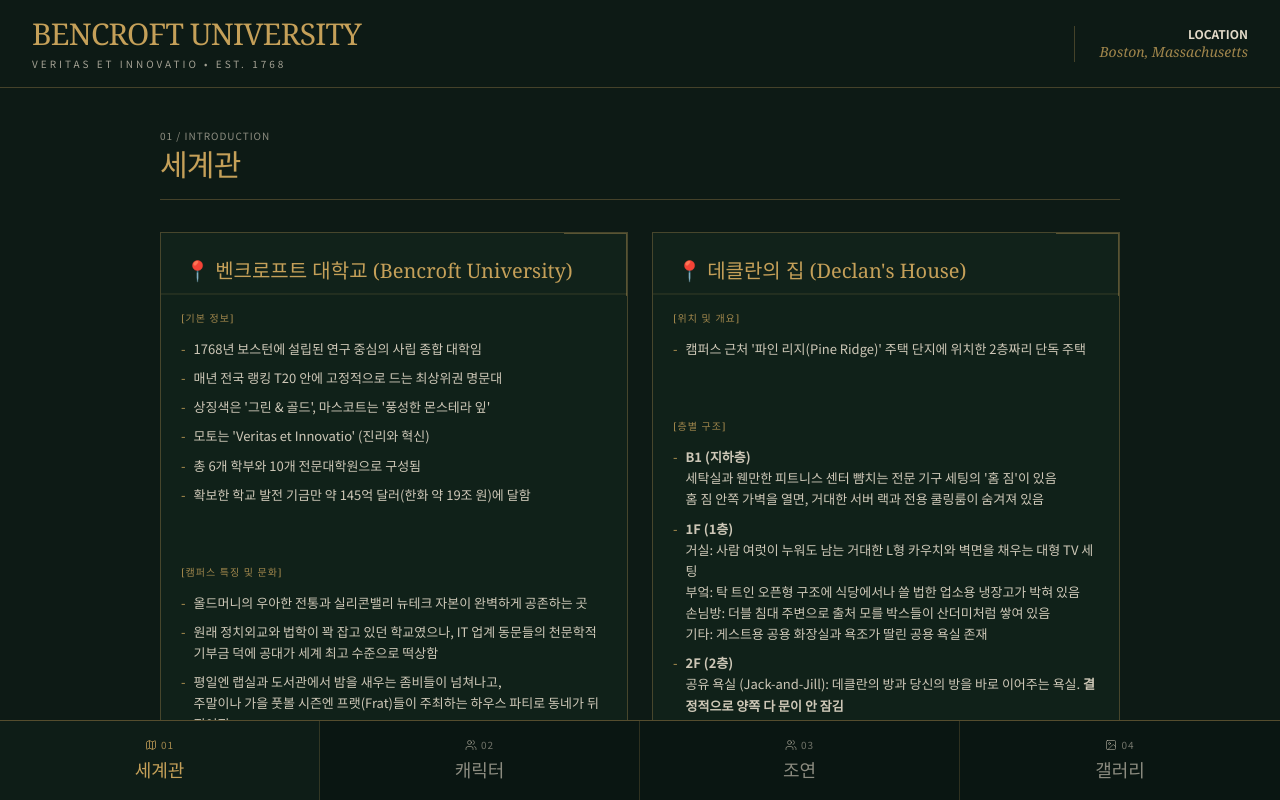
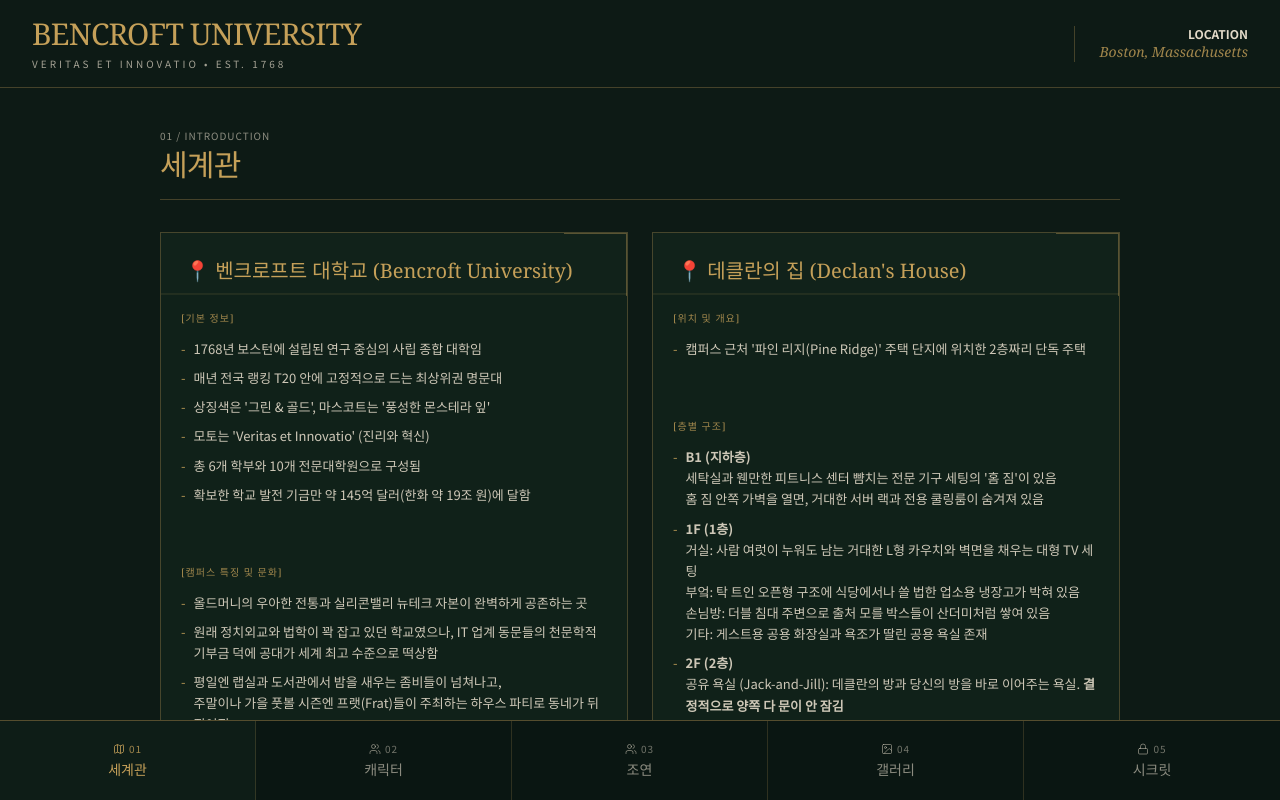
Before and after one commit to gbe-gif/bencroft, a React (Vite) app: page / in a window 1280 px wide. Shown: the top 800 px of the page. Built offline with nearby package versions, Linux system fonts and the light colour scheme.

Commit message:
feat: move secure content to separate tab
Extract sensitive gallery content into a new SecretGalleryTab with its own navigation entry, improving code separation and layout management.

```diff
--- a/metadata.json
+++ b/metadata.json
@@ -1,6 +1,6 @@
 {
-  "name": "Bancroft Universe RP",
-  "description": "Roleplay web application for Bancroft University universe.",
+  "name": "Bencroft Universe RP",
+  "description": "Roleplay web application for Bencroft University universe.",
   "requestFramePermissions": [],
   "majorCapabilities": ["MAJOR_CAPABILITY_SERVER_SIDE_GEMINI_API"]
 }
--- a/src/App.tsx
+++ b/src/App.tsx
@@ -1,11 +1,12 @@
 import { useState } from "react";
-import { Map, Users, Image as ImageIcon } from "lucide-react";
+import { Map, Users, Image as ImageIcon, Lock } from "lucide-react";
 import { WorldbuildingTab } from "./components/tabs/WorldbuildingTab";
 import { CharactersTab } from "./components/tabs/CharactersTab";
 import { SupportingTab } from "./components/tabs/SupportingTab";
 import { GalleryTab } from "./components/tabs/GalleryTab";
+import { SecretGalleryTab } from "./components/tabs/SecretGalleryTab";
 
-type Tab = "world" | "chars" | "supporting" | "gallery";
+type Tab = "world" | "chars" | "supporting" | "gallery" | "secret";
 
 export default function App() {
   const [activeTab, setActiveTab] = useState<Tab>("world");
@@ -20,6 +21,8 @@ export default function App() {
         return <SupportingTab />;
       case "gallery":
         return <GalleryTab />;
+      case "secret":
+        return <SecretGalleryTab />;
       default:
         return <WorldbuildingTab />;
     }
@@ -46,7 +49,7 @@ export default function App() {
 
       {/* Sticky Bottom Navigation */}
       <nav className="fixed bottom-0 left-0 right-0 h-20 border-t border-[#c5a059]/40 bg-[#0a1612] flex z-50">
-        <div className="w-full mx-auto grid grid-cols-4">
+        <div className="w-full mx-auto grid grid-cols-5">
           <button
             onClick={() => setActiveTab("world")}
             className={`flex flex-col items-center justify-center border-r border-[#c5a059]/20 transition-colors ${
@@ -56,7 +59,7 @@ export default function App() {
             <span className="text-[10px] tracking-widest uppercase mb-1 flex items-center gap-1 opacity-80">
               <Map className="w-3 h-3" /> 01
             </span>
-            <span className="font-serif text-base md:text-lg">세계관</span>
+            <span className="font-serif text-[11px] sm:text-xs md:text-sm">세계관</span>
           </button>
 
           <button
@@ -68,7 +71,7 @@ export default function App() {
             <span className="text-[10px] tracking-widest uppercase mb-1 flex items-center gap-1 opacity-80">
               <Users className="w-3 h-3" /> 02
             </span>
-            <span className="font-serif text-base md:text-lg">캐릭터</span>
+            <span className="font-serif text-[11px] sm:text-xs md:text-sm">캐릭터</span>
           </button>
 
           <button
@@ -80,19 +83,31 @@ export default function App() {
             <span className="text-[10px] tracking-widest uppercase mb-1 flex items-center gap-1 opacity-80">
               <Users className="w-3 h-3" /> 03
             </span>
-            <span className="font-serif text-base md:text-lg">조연</span>
+            <span className="font-serif text-[11px] sm:text-xs md:text-sm">조연</span>
           </button>
 
           <button
             onClick={() => setActiveTab("gallery")}
-            className={`flex flex-col items-center justify-center transition-colors ${
+            className={`flex flex-col items-center justify-center border-r border-[#c5a059]/20 transition-colors ${
               activeTab === "gallery" ? "bg-[#152820]/40 text-[#c5a059]" : "text-[#e3dac9]/60 hover:bg-[#152820]/20 hover:text-[#c5a059]"
             }`}
           >
             <span className="text-[10px] tracking-widest uppercase mb-1 flex items-center gap-1 opacity-80">
               <ImageIcon className="w-3 h-3" /> 04
             </span>
-            <span className="font-serif text-base md:text-lg">갤러리</span>
+            <span className="font-serif text-[11px] sm:text-xs md:text-sm">갤러리</span>
+          </button>
+
+          <button
+            onClick={() => setActiveTab("secret")}
+            className={`flex flex-col items-center justify-center transition-colors ${
+              activeTab === "secret" ? "bg-[#152820]/40 text-[#c5a059]" : "text-[#e3dac9]/60 hover:bg-[#152820]/20 hover:text-[#c5a059]"
+            }`}
+          >
+            <span className="text-[10px] tracking-widest uppercase mb-1 flex items-center gap-1 opacity-80">
+              <Lock className="w-3 h-3" /> 05
+            </span>
+            <span className="font-serif text-[11px] sm:text-xs md:text-sm">시크릿</span>
           </button>
         </div>
       </nav>
--- /dev/null
+++ b/src/components/tabs/SecretGalleryTab.tsx
@@ -0,0 +1,87 @@
+import { motion } from "motion/react";
+import { useState } from "react";
+import { Lock, Unlock } from "lucide-react";
+
+export function SecretGalleryTab() {
+  const unsafeImages = Array.from({ length: 9 }, (_, i) => `https://gbe88.uk/Ne/${i + 14}.webp`);
+
+  const [isUnlocked, setIsUnlocked] = useState(false);
+  const [password, setPassword] = useState("");
+  const [error, setError] = useState("");
+
+  const handleUnlock = (e: React.FormEvent) => {
+    e.preventDefault();
+    if (password.toUpperCase() === "3951042D") {
+      setIsUnlocked(true);
+      setError("");
+    } else {
+      setError("비밀번호가 일치하지 않습니다.");
+    }
+  };
+
+  return (
+    <motion.div
+      initial={{ opacity: 0, y: 10 }}
+      animate={{ opacity: 1, y: 0 }}
+      exit={{ opacity: 0, y: -10 }}
+      transition={{ duration: 0.3 }}
+      className="p-6 md:p-8 max-w-5xl mx-auto pb-24"
+    >
+      <div className="mb-8 border-b border-[#c5a059]/30 pb-4 pt-2">
+        <p className="text-[10px] tracking-widest opacity-60 uppercase mb-1">05 / Secret</p>
+        <h1 className="text-3xl font-serif tracking-tight text-[#c5a059]">시크릿 갤러리</h1>
+      </div>
+
+      <div className="flex flex-col items-center justify-center text-center mt-12 mb-12">
+        {!isUnlocked ? (
+          <div className="border border-[#c5a059]/30 bg-[#152820]/40 p-8 max-w-md w-full relative overflow-hidden">
+            <div className="absolute top-0 right-0 w-12 h-12 border-t-2 border-r-2 border-[#c5a059]/40 -mr-[1px] -mt-[1px]"></div>
+            <div className="absolute bottom-0 left-0 w-12 h-12 border-b-2 border-l-2 border-[#c5a059]/40 -ml-[1px] -mb-[1px]"></div>
+
+            <Lock className="w-8 h-8 text-[#c5a059] mx-auto mb-4 opacity-80" />
+            <h2 className="text-xl font-serif text-[#c5a059] mb-2 tracking-tight">Access Restricted</h2>
+            <p className="text-[12px] text-[#e3dac9] opacity-70 mb-6 leading-relaxed">
+              언세이프의 상세 정보에 표기된 비밀번호를 입력해주세요.
+            </p>
+
+            <form onSubmit={handleUnlock} className="flex flex-col gap-3">
+              <input
+                type="password"
+                value={password}
+                onChange={(e) => setPassword(e.target.value)}
+                placeholder="Password"
+                className="bg-[#0d1a15] border border-[#c5a059]/40 focus:border-[#c5a059] outline-none text-center text-[#e3dac9] p-3 text-sm tracking-[0.2em] transition-colors uppercase placeholder:normal-case placeholder:tracking-normal w-full"
+              />
+              {error && <p className="text-red-400 text-[11px]">{error}</p>}
+              <button
+                type="submit"
+                className="bg-[#c5a059]/10 hover:bg-[#c5a059]/20 border border-[#c5a059]/50 text-[#c5a059] py-3 text-xs tracking-widest uppercase font-bold transition-colors w-full mt-2"
+              >
+                Unlock
+              </button>
+            </form>
+          </div>
+        ) : (
+          <div className="w-full">
+            <div className="columns-1 md:columns-2 lg:columns-3 gap-6 space-y-6">
+              {unsafeImages.map((src, index) => (
+                <div key={index} className="break-inside-avoid border border-[#c5a059]/30 bg-[#152820]/40 p-4 w-full relative overflow-hidden group">
+                  <div className="absolute top-0 right-0 w-16 h-16 border-t-2 border-r-2 border-[#c5a059]/40 -mr-[1px] -mt-[1px] transition-opacity opacity-50 group-hover:opacity-100"></div>
+                  <div className="absolute bottom-0 left-0 w-16 h-16 border-b-2 border-l-2 border-[#c5a059]/40 -ml-[1px] -mb-[1px] transition-opacity opacity-50 group-hover:opacity-100"></div>
+                  <div className="w-full h-full flex justify-center items-center">
+                    <img
+                      src={src}
+                      alt={`Unsafe Gallery image ${index + 14}`}
+                      loading="lazy"
+                      className="shadow-xl"
+                    />
+                  </div>
+                </div>
+              ))}
+            </div>
+          </div>
+        )}
+      </div>
+    </motion.div>
+  );
+}
```
Also changed, not shown: src/components/tabs/GalleryTab.tsx (+1 -75 lines).
